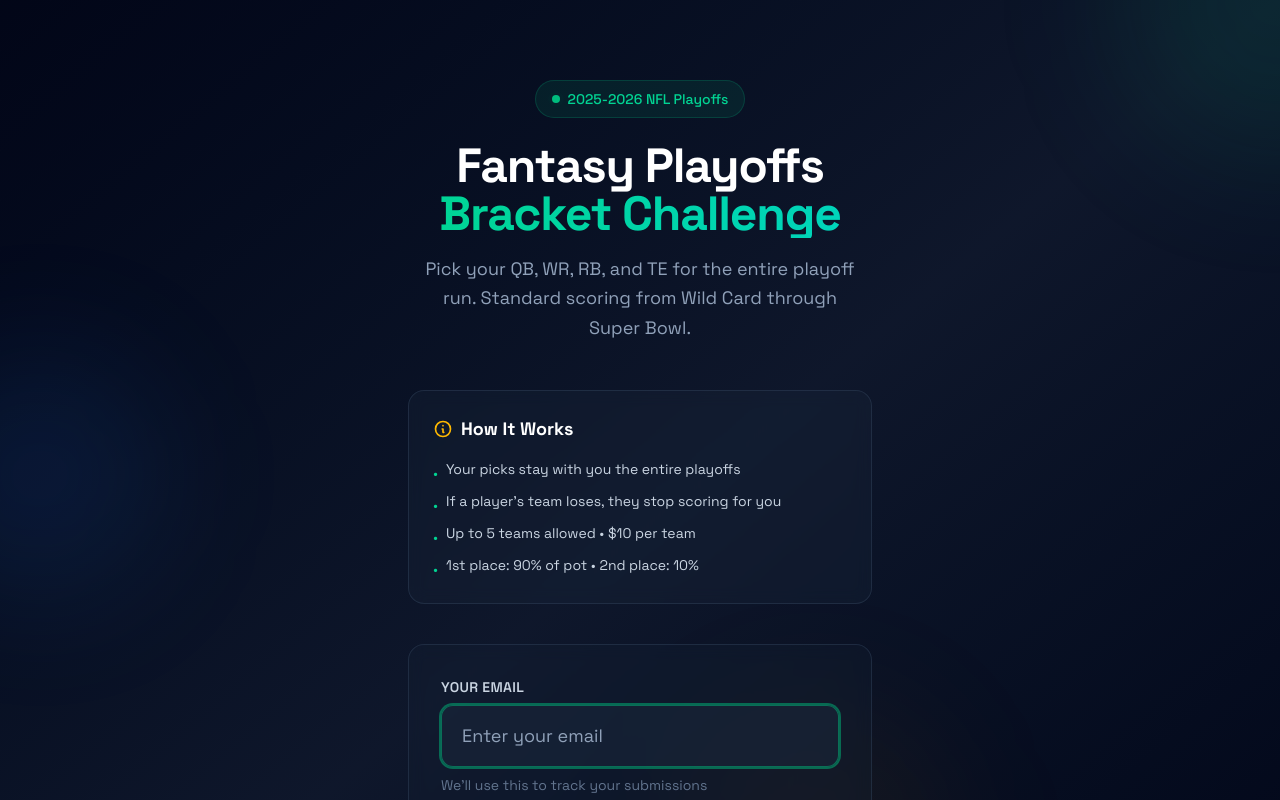
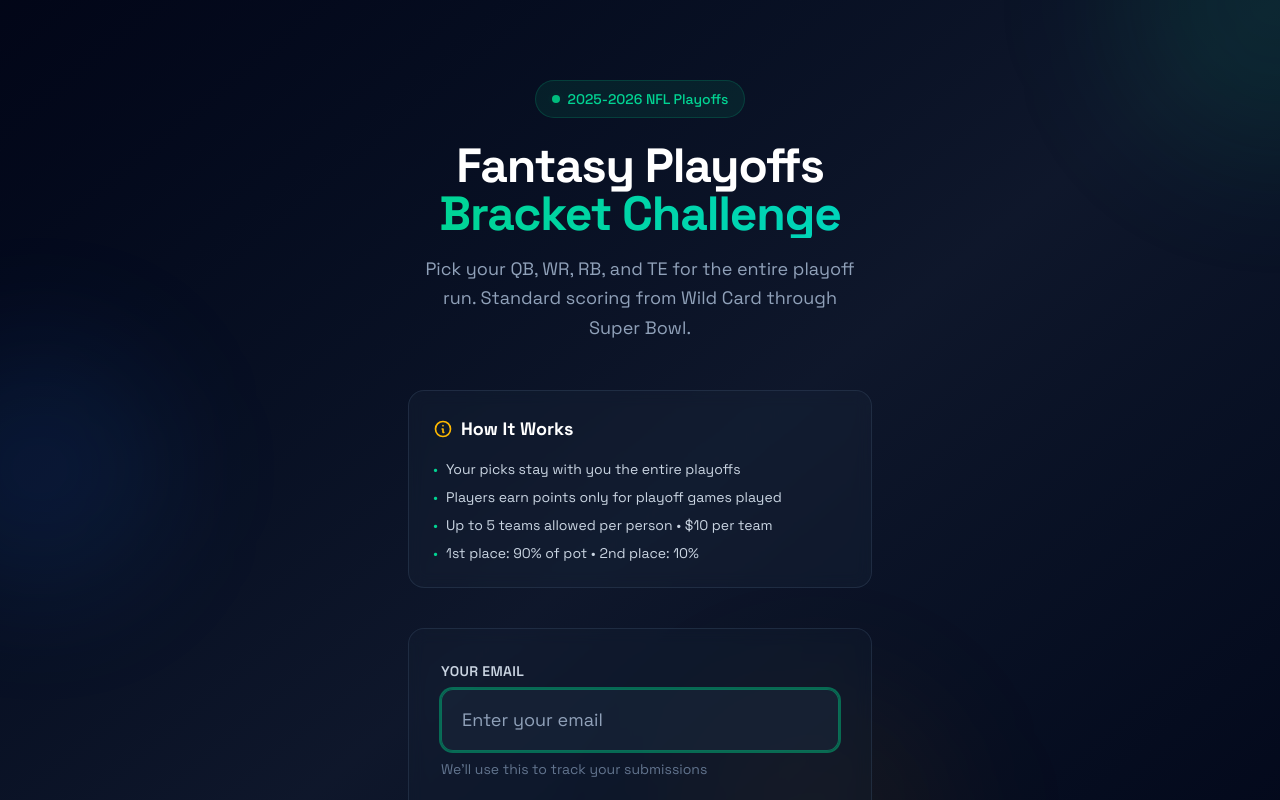
Before and after one commit to mlahargou/fantasy-playoffs, a Next.js app: page / in a window 1280 px wide. Shown: the top 800 px of the page. Built offline with nearby package versions, Linux system fonts and the light colour scheme.

Commit message:
chore: Reword

```diff
--- a/src/app/page.tsx
+++ b/src/app/page.tsx
@@ -52,20 +52,20 @@
             How It Works
           </h2>
           <ul className="space-y-2 text-slate-300 text-sm">
-            <li className="flex items-start gap-2">
-              <span className="text-emerald-400 mt-1">•</span>
+            <li className="flex items-center gap-2">
+              <span className="text-emerald-400">•</span>
               Your picks stay with you the entire playoffs
             </li>
-            <li className="flex items-start gap-2">
-              <span className="text-emerald-400 mt-1">•</span>
-              If a player&apos;s team loses, they stop scoring for you
+            <li className="flex items-center gap-2">
+              <span className="text-emerald-400">•</span>
+              Players earn points only for playoff games played
             </li>
-            <li className="flex items-start gap-2">
-              <span className="text-emerald-400 mt-1">•</span>
-              Up to 5 teams allowed • $10 per team
+            <li className="flex items-center gap-2">
+              <span className="text-emerald-400">•</span>
+              Up to 5 teams allowed per person • $10 per team
             </li>
-            <li className="flex items-start gap-2">
-              <span className="text-emerald-400 mt-1">•</span>
+            <li className="flex items-center gap-2">
+              <span className="text-emerald-400">•</span>
               1st place: 90% of pot • 2nd place: 10%
             </li>
           </ul>
```
